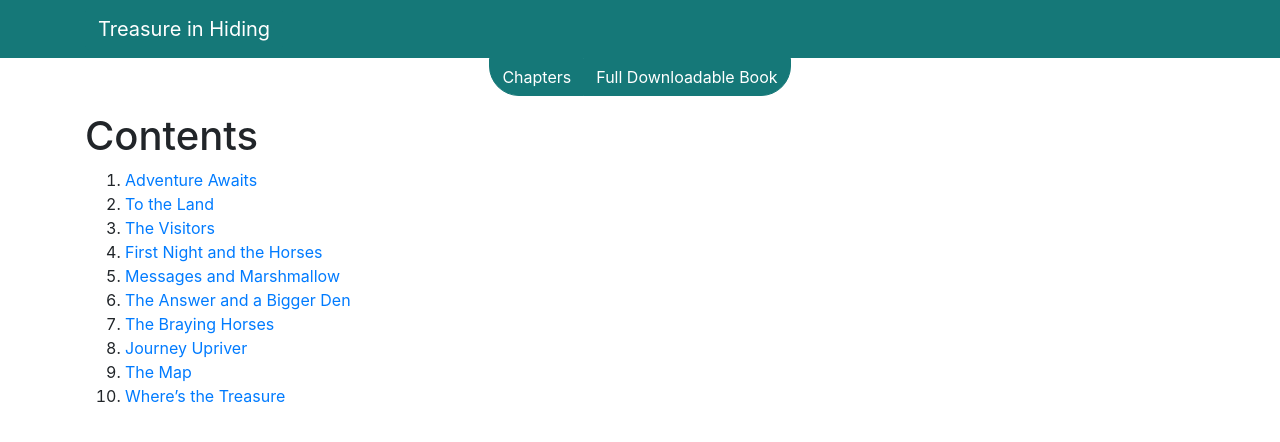
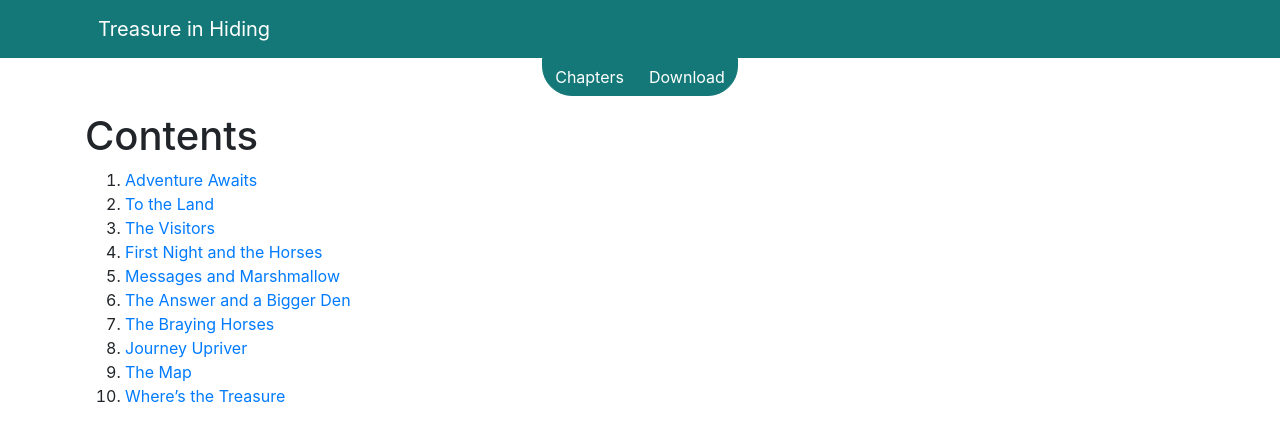
Before and after one commit to benjamin-wilkins/treasure-in-hiding, a Jekyll site: the page built from index.md, in a window 1280 px wide. Shown: the top 442 px of the page. Built offline with Jekyll 4.4.1, drawn with Linux system fonts in a browser that asks for light colours; our own code applies the rules of GitHub Pages for plain Markdown files.

Commit message:
Change Download Button

```diff
--- a/_layouts/default.html
+++ b/_layouts/default.html
@@ -42,7 +42,7 @@
     <div class="sticky-top text-center">
       <div class="btn-group" role="group">
         <a href="#chapters" class="btn btn-primary" data-toggle="collapse" role="button" aria-expanded="false" aria-controls="chapters" style="border-radius: 0px 0px 0px 30px">Chapters</a>
-        <a href="/treasure-in-hiding/full.html" class="btn btn-primary" style="border-radius: 0px 0px 30px 0px">Full Downloadable Book</a>
+        <a href="#download" class="btn btn-primary" data-toggle="collapse" role="button" aria-expanded="false" aria-controls="chapters" style="border-radius: 0px 0px 30px 0px">Download</a>
       </div>
       <p>
         <div class="collapse" id="chapters">
@@ -56,6 +56,11 @@
           <a href="/treasure-in-hiding/ch-8" class="btn btn-primary" id="ch-8">8</a>
           <a href="/treasure-in-hiding/ch-9" class="btn btn-primary" id="ch-9">9</a>
           <a href="/treasure-in-hiding/ch-9" class="btn btn-primary" id="ch-10">10</a>
+        </div>
+      </p>
+      <p>
+        <div class="collapse" id="download">
+          <a href="/treasure-in-hiding/full.html" class="btn btn-primary">HTML</a>
         </div>
       </p>
     </div>
```
